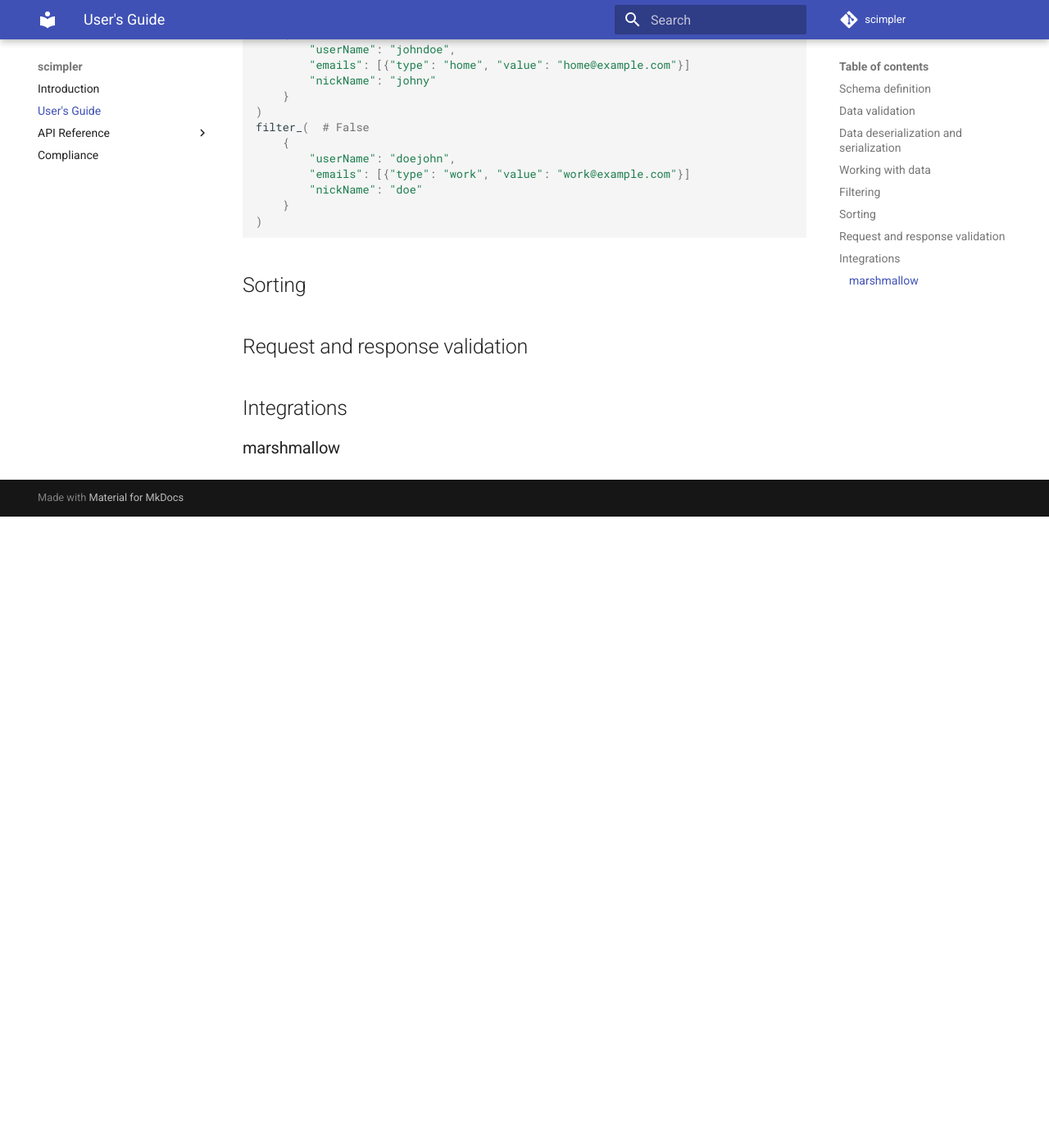
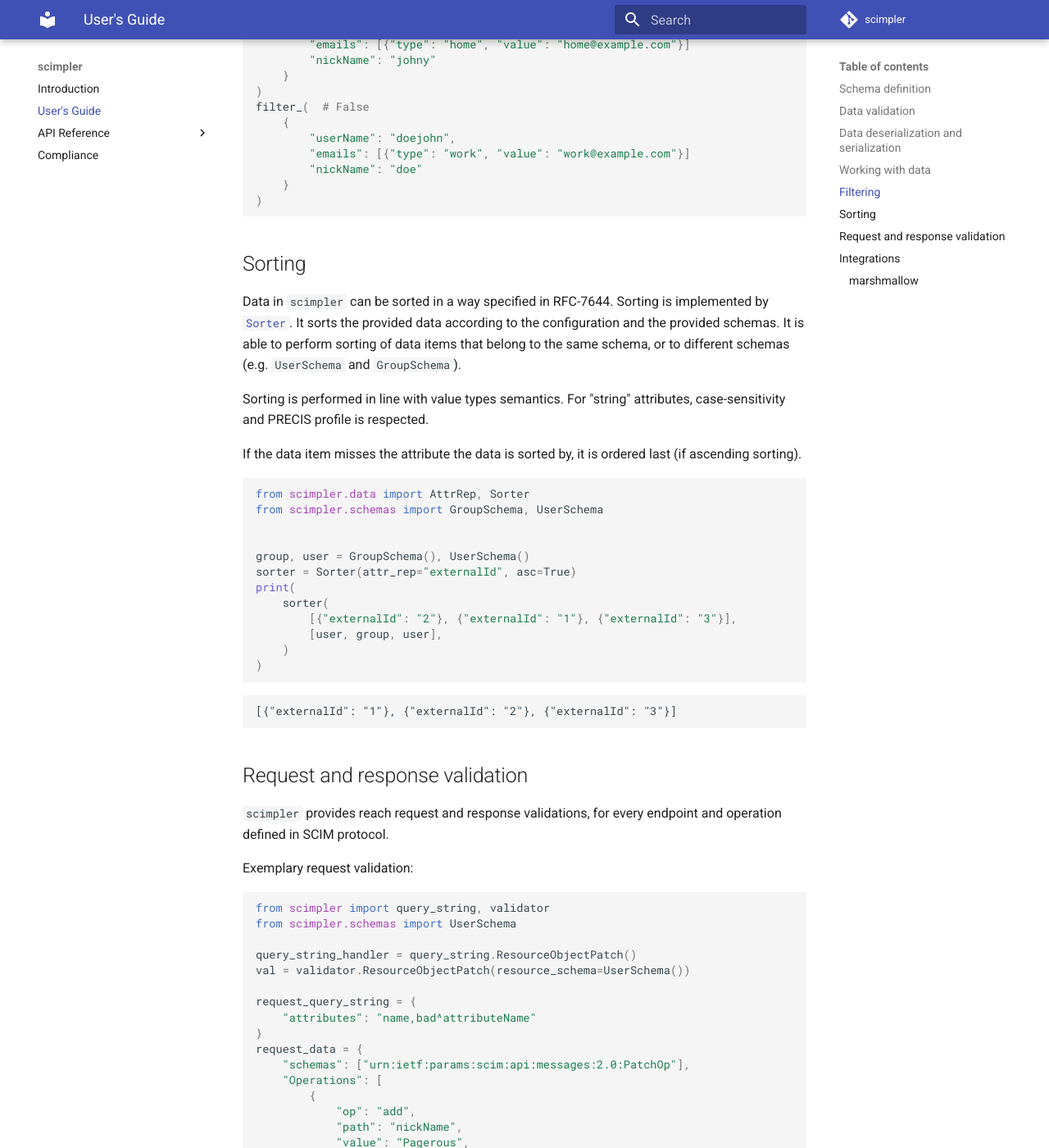
Before and after one commit to Pagerous/scimpler, an MkDocs documentation site: the page built from docs/users_guide.md, in a window 1280 px wide and 1400 px high, scrolled down 11322 px. Shown: the whole window at 82% size. Built offline with MkDocs 1.6.1 and Material for MkDocs 9.7.7, drawn with Linux system fonts in a browser that asks for light colours; comment, search, counter and statistics services are not loaded; before the commit the page ends 11952 px from its top, so only the background shows below that; some of the changed text lies outside the part shown.

Commit message:
docs: provide more docs for user's guide

````diff
--- a/docs/users_guide.md
+++ b/docs/users_guide.md
@@ -572,7 +572,171 @@
 
 ## Sorting
 
+Data in `scimpler` can be sorted in a way specified in RFC-7644. Sorting is implemented by
+[`Sorter`](api_reference/scimpler_data/sorter.md). It sorts the provided data according to
+the configuration and the provided schemas. It is able to perform sorting of data items that belong
+to the same schema, or to different schemas (e.g. `UserSchema` and `GroupSchema`).
+
+Sorting is performed in line with value types semantics. For "string" attributes,
+case-sensitivity and PRECIS profile is respected.
+
+If the data item misses the attribute the data is sorted by, it is ordered last
+(if ascending sorting).
+
+```python
+from scimpler.data import AttrRep, Sorter
+from scimpler.schemas import GroupSchema, UserSchema
+
+
+group, user = GroupSchema(), UserSchema()
+sorter = Sorter(attr_rep="externalId", asc=True)
+print(
+    sorter(
+        [{"externalId": "2"}, {"externalId": "1"}, {"externalId": "3"}],
+        [user, group, user],
+    )
+)
+```
+```
+[{"externalId": "1"}, {"externalId": "2"}, {"externalId": "3"}]
+```
+
 ## Request and response validation
+`scimpler` provides reach request and response validations, for every endpoint and operation
+defined in SCIM protocol.
+
+Exemplary request validation:
+```python
+from scimpler import query_string, validator
+from scimpler.schemas import UserSchema
+
+query_string_handler = query_string.ResourceObjectPatch()
+val = validator.ResourceObjectPatch(resource_schema=UserSchema())
+
+request_query_string = {
+    "attributes": "name,bad^attributeName"
+}
+request_data = {
+    "schemas": ["urn:ietf:params:scim:api:messages:2.0:PatchOp"],
+    "Operations": [
+        {
+            "op": "add",
+            "path": "nickName",
+            "value": "Pagerous",
+        },
+        {
+            "op": "replace",
+            "path": "emails[type eq 'home']",
+            "value": 42,
+        },
+        {
+            "op": "remove",
+            "path": "name.nonExisting"
+        },
+        {
+            "op": "replace",
+            "path": "ims[ty"
+        }
+    ]
+}
+
+query_string_issues = query_string_handler.validate(request_query_string)
+request_issues = val.validate_request(request_data)
+```
+
+Exemplary response validation (you probably want to do it in tests, not production environment):
+```python
+from scimpler.data import AttrValuePresenceConfig
+from scimpler.schemas import UserSchema
+from scimpler import validator
+
+response_data = {
+    "schemas": [
+        "urn:ietf:params:scim:schemas:core:2.0:User",
+    ],
+    "id": "1",
+    "externalId": "1",
+    "userName": "Pagerous",
+    "password": "12345678",
+    "name": {
+        "formatted": "Arkadiusz Pajor",
+        "familyName": "Pajor",
+        "givenName": "Arkadiusz"
+    },
+    "profileUrl": "https://www.linkedin.com/in/arkadiusz-pajor/",
+    "emails": [
+        {
+            "value": "arkadiuszpajor97@gmail.com",
+            "type": "work",
+            "primary": True
+        }
+    ],
+    "meta": {
+        "resourceType": "User",
+        "created": "1997-10-17T00:00:00",
+        "lastModified": "2024-09-09T22:13:00",
+        "location": "https://example.com/v2/Users/1",
+    }
+}
+val = validator.ResourceObjectGet(resource_schema=UserSchema())
+
+response_issues = val.validate_response(
+    status_code=201,
+    body=response_data,
+    presence_config=AttrValuePresenceConfig(
+        "RESPONSE",
+        attr_reps=["name.familyName", "emails.primary"],
+        include=False
+    )
+)
+```
+
+The error handling and selection of correct error response must be done by the implementer.
+
+See [API Reference](api_reference/scimpler_validator/bulk_operations.md) for more information.
 
 ## Integrations
 ### marshmallow
+`scimpler` can be integrated with `marshmallow` for request and response validation.
+
+```python
+from scimpler import validator
+from scimpler.ext.marshmallow import create_request_schema
+from scimpler.schemas import UserSchema
+
+
+schema_cls = create_request_schema(
+    validator.ResourceObjectPatch(resource_schema=UserSchema())
+)
+schema = schema_cls()
+
+schema.load(...)
+schema.dump(...)
+```
+
+Returned object is `marshmallow.Schema`, but internally the actual validation is done by
+original `scimpler` schemas.
+
+To create response schema, you need to also provide callable that returns `scimpler.ext.marshmallow.ResponseContext`.
+It is required to pass additional things needed for validation (status code, headers,
+attribute value presence config, filter, sorter, etc.), because `validate`, `load`, and `dump`
+do not allow to pass them directly.
+
+
+```python
+from scimpler import validator
+from scimpler.ext.marshmallow import create_response_schema, ResponseContext
+from scimpler.schemas import ListResponseSchema, UserSchema
+
+
+schema_cls = create_response_schema(
+    validator.ListResponseSchema(resource_schema=UserSchema()),
+    context_provider=lambda: ResponseContext(
+        status_code=get_status_code(),
+        filter_=get_request_filter(),
+    )
+)
+schema = schema_cls()
+```
+
+All parameters required by the specific validator are listed in the corresponding [API Reference](api_reference/scimpler_validator/resources_query.md).
````
Also changed, not shown: other parts of docs/users_guide.md (+1 -1 lines), 2 other files.
